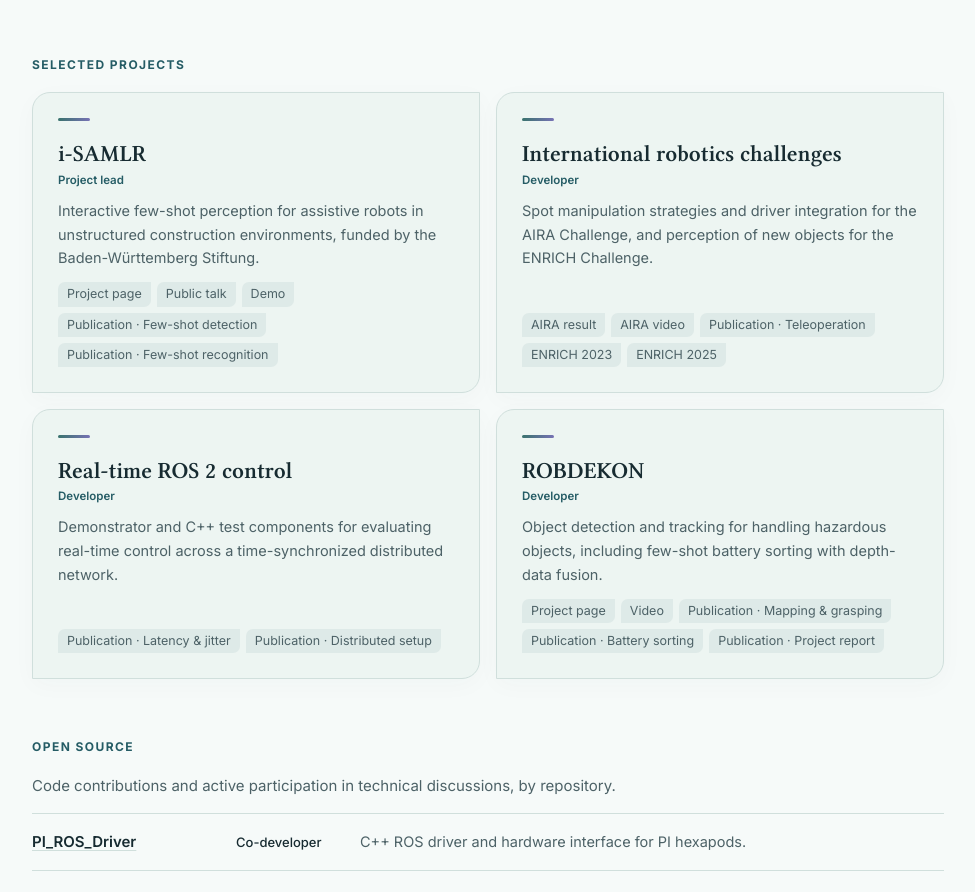
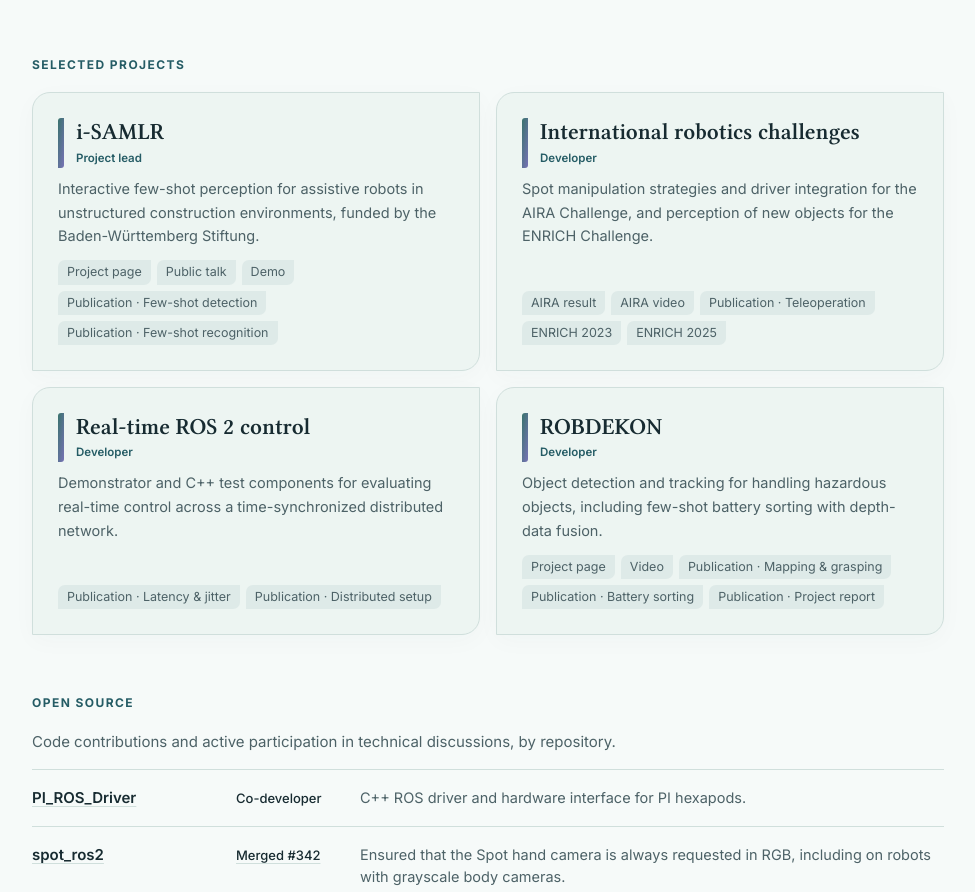
Before and after one commit to philipsgithub/philipsgithub.github.io, a plain HTML site: page index.html in a window 1280 px wide. Shown: the part 1326-2218 px from the top of the page, without its empty margins (292-1267 px from the left). Drawn offline with Linux system fonts and the light colour scheme.

Commit message:
small fix

```diff
--- a/entry-links.css
+++ b/entry-links.css
@@ -23,3 +23,18 @@
 .grid article { display: flex; flex-direction: column; }
 .grid article > p:not(.meta) { color: var(--muted); font-size: 14.5px; line-height: 1.65; }
 .grid article > .entry-links { margin-top: auto; padding-top: 12px; }
+
+/* The slim tile shares the description's left edge and follows the heading's height. */
+#projects .grid article::before { content: none; }
+#projects .project-heading {
+  display: grid;
+  grid-template-columns: 6px minmax(0, 1fr);
+  gap: 12px;
+  margin-bottom: 9px;
+}
+#projects .project-heading::before {
+  content: "";
+  border-radius: 3px 0;
+  background: var(--accent-gradient);
+}
+#projects .project-heading .meta { margin-bottom: 0; }
--- a/index.html
+++ b/index.html
@@ -129,26 +129,42 @@
         <h2 class="label">Selected projects</h2>
         <div class="grid">
           <article>
+            <header class="project-heading">
+              <div>
                 <h3>i-SAMLR</h3>
                 <p class="meta">Project lead</p>
+              </div>
+            </header>
             <p>Interactive few-shot perception for assistive robots in unstructured construction environments, funded by the Baden-Württemberg Stiftung.</p>
             <ul class="entry-links"><li><a href="https://www.fzi.de/en/project/i-samlr/" rel="noopener" aria-label="Project page: i-SAMLR">Project page</a></li><li><a href="https://www.drones-magazin.de/presse/bring-mir-den-hammer-kollege-roboter-vortrag-und-austausch-im-technoseum-zu-fragen-autonomer-robotik/" rel="noopener" aria-label="Public talk: i-SAMLR">Public talk</a></li><li><a href="https://www.fzi.de/en/2024/10/02/fzi-presents-mobile-robotics-on-day-of-german-unity/" rel="noopener" aria-label="Demo: i-SAMLR">Demo</a></li><li><a href="https://doi.org/10.1109/IROS60139.2025.11246465" rel="noopener" aria-label="Publication · Few-shot detection: i-SAMLR">Publication · Few-shot detection</a></li><li><a href="https://doi.org/10.1109/ICIP51287.2024.10647556" rel="noopener" aria-label="Publication · Few-shot recognition: i-SAMLR">Publication · Few-shot recognition</a></li></ul>
           </article>
           <article>
+            <header class="project-heading">
+              <div>
                 <h3>International robotics challenges</h3>
                 <p class="meta">Developer</p>
+              </div>
+            </header>
             <p>Spot manipulation strategies and driver integration for the AIRA Challenge, and perception of new objects for the ENRICH Challenge.</p>
             <ul class="entry-links"><li><a href="https://www.fzi.de/en/2024/06/19/fzi-research-center-for-information-technology-successful-at-aira-challenge/" rel="noopener" aria-label="AIRA result: International robotics challenges">AIRA result</a></li><li><a href="https://www.youtube.com/watch?v=AMxtxnGy-ZQ" rel="noopener" aria-label="AIRA video: International robotics challenges">AIRA video</a></li><li><a href="https://doi.org/10.1109/Telepresence66096.2025.11521742" rel="noopener" aria-label="Publication · Teleoperation: International robotics challenges">Publication · Teleoperation</a></li><li><a href="https://www.fkie.fraunhofer.de/en/press-releases/enrich2023-review.html" rel="noopener" aria-label="ENRICH 2023: International robotics challenges">ENRICH 2023</a></li><li><a href="https://www.fkie.fraunhofer.de/en/press-releases/summary-european-robotics-hackathon-2025.html" rel="noopener" aria-label="ENRICH 2025: International robotics challenges">ENRICH 2025</a></li></ul>
           </article>
           <article>
+            <header class="project-heading">
+              <div>
                 <h3>Real-time ROS&nbsp;2 control</h3>
                 <p class="meta">Developer</p>
+              </div>
+            </header>
             <p>Demonstrator and C++ test components for evaluating real-time control across a time-synchronized distributed network.</p>
             <ul class="entry-links"><li><a href="https://doi.org/10.1109/CASE49439.2021.9551447" rel="noopener" aria-label="Publication · Latency &amp; jitter: Real-time ROS 2 control">Publication · Latency &amp; jitter</a></li><li><a href="https://doi.org/10.1109/CASE48305.2020.9217010" rel="noopener" aria-label="Publication · Distributed setup: Real-time ROS 2 control">Publication · Distributed setup</a></li></ul>
           </article>
           <article>
+            <header class="project-heading">
+              <div>
                 <h3>ROBDEKON</h3>
                 <p class="meta">Developer</p>
+              </div>
+            </header>
             <p>Object detection and tracking for handling hazardous objects, including few-shot battery sorting with depth-data fusion.</p>
             <ul class="entry-links"><li><a href="https://www.fzi.de/en/project/robdekon-i-and-ii/" rel="noopener" aria-label="Project page: ROBDEKON">Project page</a></li><li><a href="https://www.youtube.com/watch?v=ze_DPKZqLZw" rel="noopener" aria-label="Video: ROBDEKON">Video</a></li><li><a href="https://doi.org/10.1515/auto-2022-0061" rel="noopener" aria-label="Publication · Mapping &amp; grasping: ROBDEKON">Publication · Mapping &amp; grasping</a></li><li><a href="https://doi.org/10.1109/ICECCME57830.2023.10253347" rel="noopener" aria-label="Publication · Battery sorting: ROBDEKON">Publication · Battery sorting</a></li><li><a href="https://doi.org/10.2314/KXP:1880638576" rel="noopener" aria-label="Publication · Project report: ROBDEKON">Publication · Project report</a></li></ul>
           </article>
```
Lines whose indentation alone changed are shown as unchanged.
